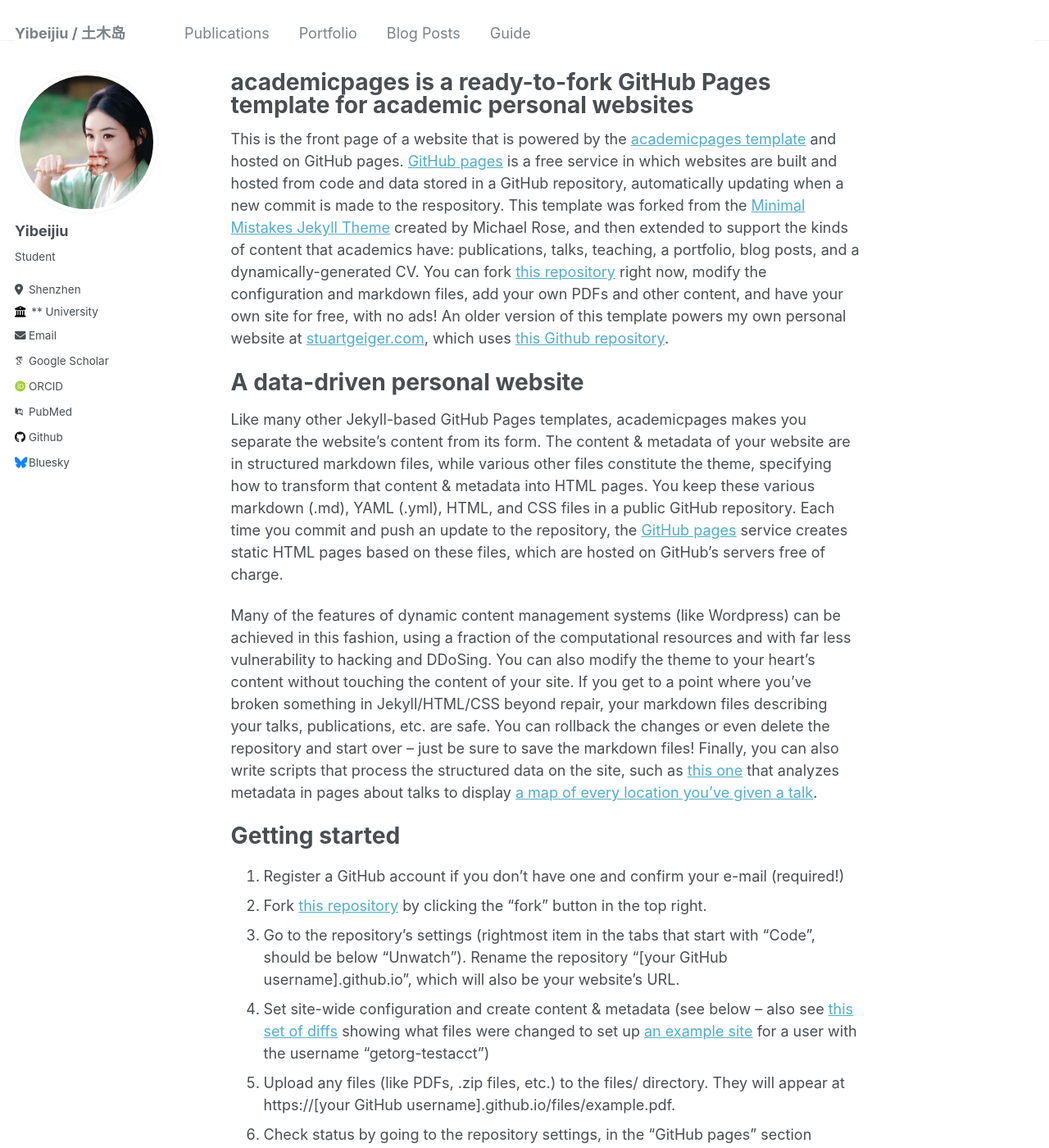
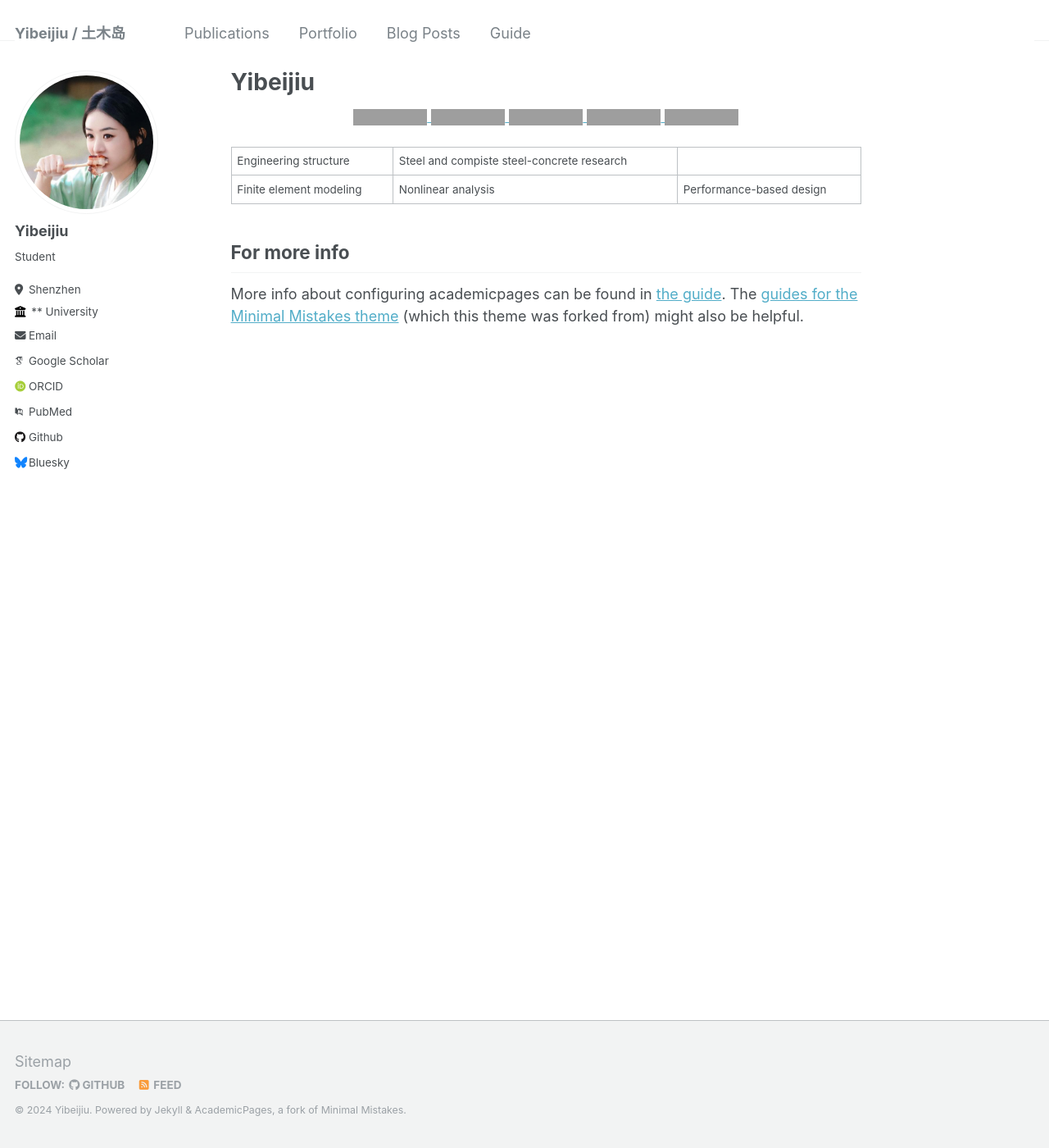
Before and after one commit to zpy1160390580/zpy1160390580.github.io, a Jekyll site: the page built from _pages/about.md, in a window 1280 px wide and 1400 px high. Shown: the whole window at 82% size. Built offline with Jekyll 4.4.1, drawn with Linux system fonts in a browser that asks for light colours; some web fonts are replaced; some of the changed text lies outside the part shown; grey boxes are pictures that could not be loaded.

Commit message:
Signed-off-by: ybj <zpy1160390580@gmail.com>

```diff
--- a/_pages/about.md
+++ b/_pages/about.md
@@ -1,48 +1,35 @@
 ---
 permalink: /
-title: "academicpages is a ready-to-fork GitHub Pages template for academic personal websites"
+title: "Yibeijiu"
 author_profile: true
 redirect_from:
   - /about/
   - /about.html
 ---
 
-This is the front page of a website that is powered by the [academicpages template](https://github.com/academicpages/academicpages.github.io) and hosted on GitHub pages. [GitHub pages](https://pages.github.com) is a free service in which websites are built and hosted from code and data stored in a GitHub repository, automatically updating when a new commit is made to the respository. This template was forked from the [Minimal Mistakes Jekyll Theme](https://mmistakes.github.io/minimal-mistakes/) created by Michael Rose, and then extended to support the kinds of content that academics have: publications, talks, teaching, a portfolio, blog posts, and a dynamically-generated CV. You can fork [this repository](https://github.com/academicpages/academicpages.github.io) right now, modify the configuration and markdown files, add your own PDFs and other content, and have your own site for free, with no ads! An older version of this template powers my own personal website at [stuartgeiger.com](http://stuartgeiger.com), which uses [this Github repository](https://github.com/staeiou/staeiou.github.io).
+<p align="center">
+  <a href="https://github.com/zpy1160390580" target="_blank" rel="noopener">
+    <img src="https://komarev.com/ghpvc/?username=zpy1160390580&style=flat" alt=""/>
+  </a>
+  <a href="https://www.youtube.com/channel/UCJVQRKyjDVBWXFz7XyKZHFw" target="_blank" rel="noopener">
+    <img src="https://img.shields.io/badge/YouTube-red?style=flat&logo=youtube&logoColor=white" alt="YouTube"/>
+  </a>
+  <a href="https://www.cnblogs.com/yibeijiu" target="_blank" rel="noopener">
+    <img src="https://img.shields.io/badge/My_Blog-blue" alt="My blog"/>
+  </a>
+  <a href="https://cdn.jsdelivr.net/gh/zpy1160390580/ybj-PicGo-picture-bed/images/OfficialAccounts/operate/查找公众号.png" target="_blank" rel="noopener">
+    <img src="https://img.shields.io/badge/Subscriptions-blue" alt="微信公众号"/>
+  </a>
+  <a href="https://link3.cc/yibeijiu" target="_blank" rel="noopener">
+    <img src="https://img.shields.io/badge/Card-blue" alt="数字名片"/>
+  </a>
+</p>
 
-A data-driven personal website
-======
-Like many other Jekyll-based GitHub Pages templates, academicpages makes you separate the website's content from its form. The content & metadata of your website are in structured markdown files, while various other files constitute the theme, specifying how to transform that content & metadata into HTML pages. You keep these various markdown (.md), YAML (.yml), HTML, and CSS files in a public GitHub repository. Each time you commit and push an update to the repository, the [GitHub pages](https://pages.github.com/) service creates static HTML pages based on these files, which are hosted on GitHub's servers free of charge.
 
-Many of the features of dynamic content management systems (like Wordpress) can be achieved in this fashion, using a fraction of the computational resources and with far less vulnerability to hacking and DDoSing. You can also modify the theme to your heart's content without touching the content of your site. If you get to a point where you've broken something in Jekyll/HTML/CSS beyond repair, your markdown files describing your talks, publications, etc. are safe. You can rollback the changes or even delete the repository and start over -- just be sure to save the markdown files! Finally, you can also write scripts that process the structured data on the site, such as [this one](https://github.com/academicpages/academicpages.github.io/blob/master/talkmap.ipynb) that analyzes metadata in pages about talks to display [a map of every location you've given a talk](https://academicpages.github.io/talkmap.html).
+Engineering structure | Steel and compiste steel-concrete research | <br>
+Finite element modeling | Nonlinear analysis | Performance-based design
 
-Getting started
-======
-1. Register a GitHub account if you don't have one and confirm your e-mail (required!)
-1. Fork [this repository](https://github.com/academicpages/academicpages.github.io) by clicking the "fork" button in the top right.
-1. Go to the repository's settings (rightmost item in the tabs that start with "Code", should be below "Unwatch"). Rename the repository "[your GitHub username].github.io", which will also be your website's URL.
-1. Set site-wide configuration and create content & metadata (see below -- also see [this set of diffs](http://archive.is/3TPas) showing what files were changed to set up [an example site](https://getorg-testacct.github.io) for a user with the username "getorg-testacct")
-1. Upload any files (like PDFs, .zip files, etc.) to the files/ directory. They will appear at https://[your GitHub username].github.io/files/example.pdf.
-1. Check status by going to the repository settings, in the "GitHub pages" section
 
-Site-wide configuration
-------
-The main configuration file for the site is in the base directory in [_config.yml](https://github.com/academicpages/academicpages.github.io/blob/master/_config.yml), which defines the content in the sidebars and other site-wide features. You will need to replace the default variables with ones about yourself and your site's github repository. The configuration file for the top menu is in [_data/navigation.yml](https://github.com/academicpages/academicpages.github.io/blob/master/_data/navigation.yml). For example, if you don't have a portfolio or blog posts, you can remove those items from that navigation.yml file to remove them from the header.
-
-Create content & metadata
-------
-For site content, there is one markdown file for each type of content, which are stored in directories like _publications, _talks, _posts, _teaching, or _pages. For example, each talk is a markdown file in the [_talks directory](https://github.com/academicpages/academicpages.github.io/tree/master/_talks). At the top of each markdown file is structured data in YAML about the talk, which the theme will parse to do lots of cool stuff. The same structured data about a talk is used to generate the list of talks on the [Talks page](https://academicpages.github.io/talks), each [individual page](https://academicpages.github.io/talks/2012-03-01-talk-1) for specific talks, the talks section for the [CV page](https://academicpages.github.io/cv), and the [map of places you've given a talk](https://academicpages.github.io/talkmap.html) (if you run this [python file](https://github.com/academicpages/academicpages.github.io/blob/master/talkmap.py) or [Jupyter notebook](https://github.com/academicpages/academicpages.github.io/blob/master/talkmap.ipynb), which creates the HTML for the map based on the contents of the _talks directory).
-
-**Markdown generator**
-
-I have also created [a set of Jupyter notebooks](https://github.com/academicpages/academicpages.github.io/tree/master/markdown_generator
-) that converts a CSV containing structured data about talks or presentations into individual markdown files that will be properly formatted for the academicpages template. The sample CSVs in that directory are the ones I used to create my own personal website at stuartgeiger.com. My usual workflow is that I keep a spreadsheet of my publications and talks, then run the code in these notebooks to generate the markdown files, then commit and push them to the GitHub repository.
-
-How to edit your site's GitHub repository
-------
-Many people use a git client to create files on their local computer and then push them to GitHub's servers. If you are not familiar with git, you can directly edit these configuration and markdown files directly in the github.com interface. Navigate to a file (like [this one](https://github.com/academicpages/academicpages.github.io/blob/master/_talks/2012-03-01-talk-1.md) and click the pencil icon in the top right of the content preview (to the right of the "Raw | Blame | History" buttons). You can delete a file by clicking the trashcan icon to the right of the pencil icon. You can also create new files or upload files by navigating to a directory and clicking the "Create new file" or "Upload files" buttons.
-
-Example: editing a markdown file for a talk
-![Editing a markdown file for a talk](/images/editing-talk.png)
 
 For more info
 ------
```
